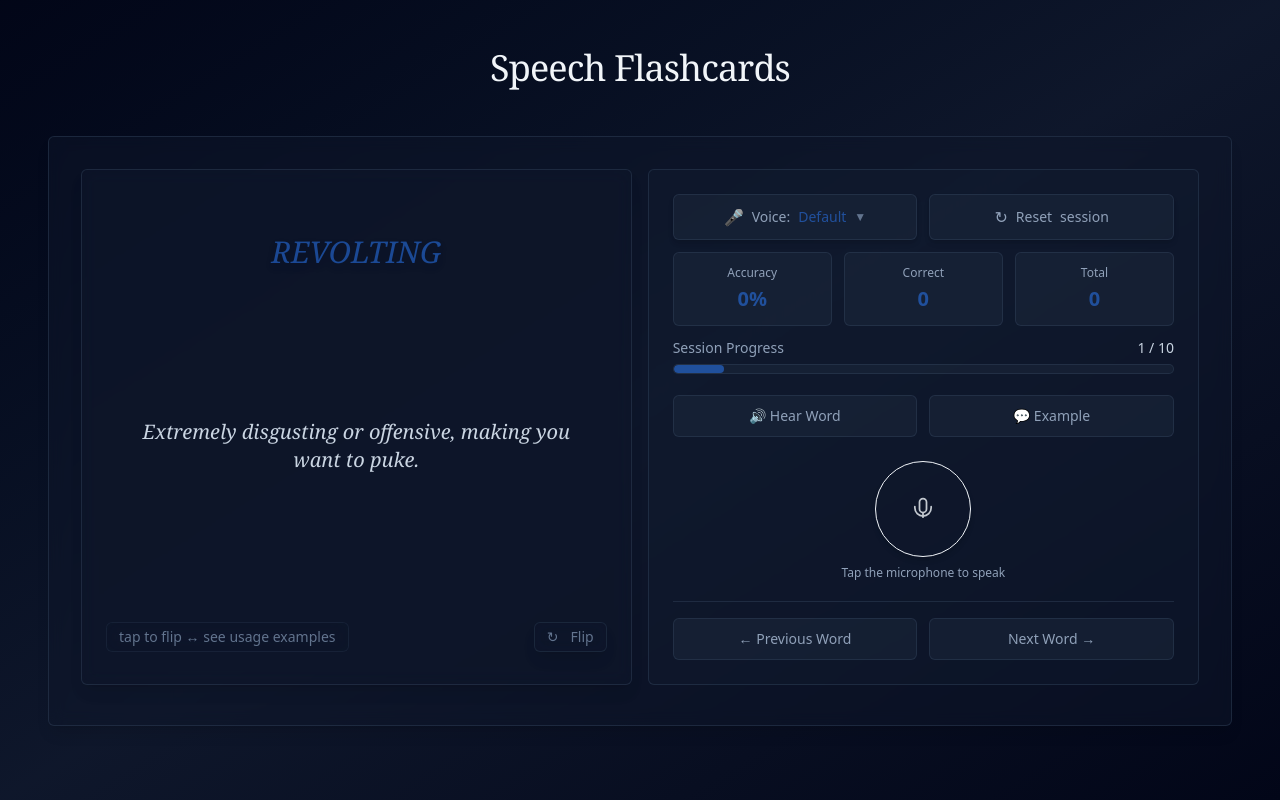
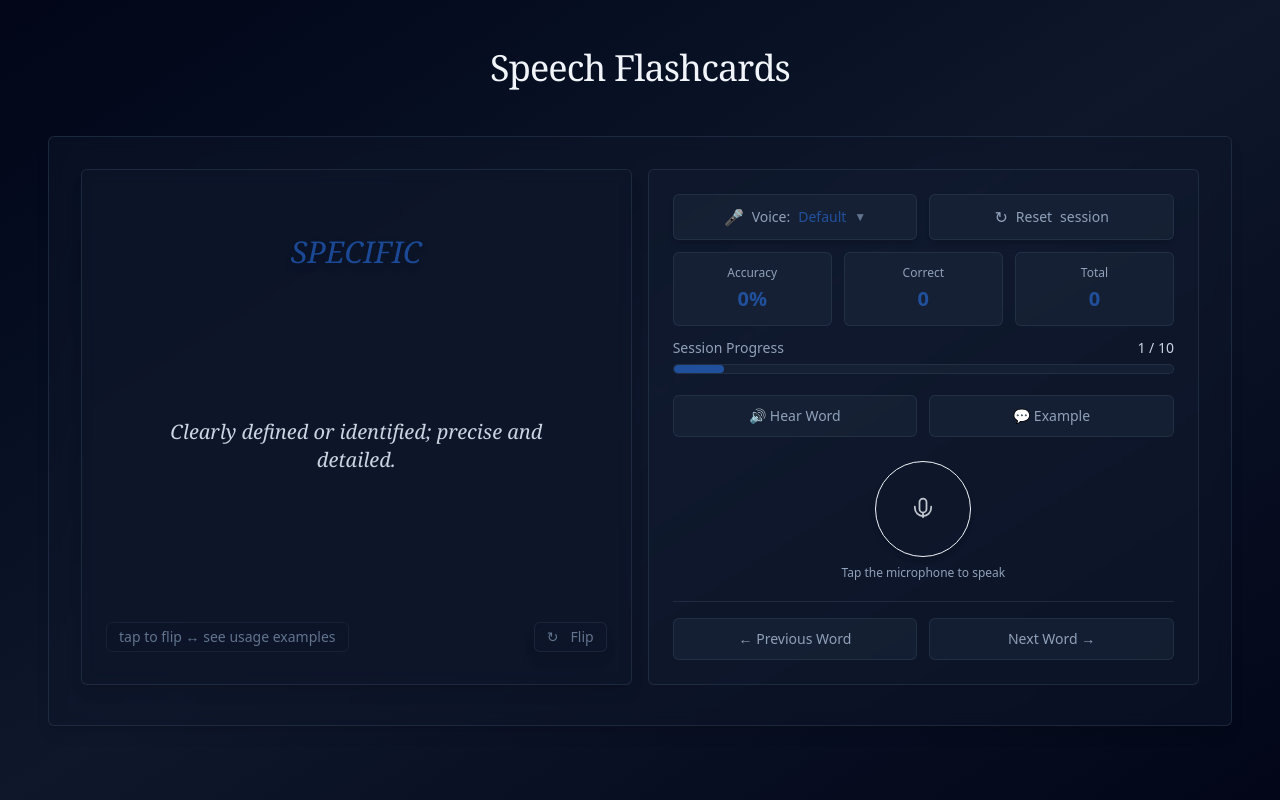
Before and after one commit to deregowskipiotr/pronunciation-app, a React (Vite) app: page / in a window 1280 px wide. Built offline with nearby package versions, Linux system fonts and the light colour scheme.

Commit message:
new words..

```diff
--- a/src/data/vocabulary.ts
+++ b/src/data/vocabulary.ts
@@ -6,85 +6,89 @@ import type { VocabularyWord } from "@/types";
 
 export const vocabularyWords: VocabularyWord[] = [
   {
-    id: 1,
-    word: "revolting",
-    explanation: "Extremely disgusting or offensive, making you want to puke.",
-    example: "That revolting smell from the gym socks made everyone run away.",
+    id: 21,
+    word: "specific",
+    explanation: "Clearly defined or identified; precise and detailed.",
+    example:
+      "Please be more specific about your requirements so I can help you better.",
     example1:
-      "The politician's revolting lies during the debate had the crowd chanting for pizza instead of votes.",
+      "The doctor gave specific instructions about when to take the medication.",
   },
   {
-    id: 2,
-    word: "to get to grips with",
-    explanation: "To start understanding and handling something difficult.",
-    example: "I need time to get to grips with this new React hook.",
+    id: 22,
+    word: "clothes",
+    explanation: "Items worn to cover the body; garments.",
+    example: "I need to buy new clothes for the job interview tomorrow.",
     example1:
-      "My cat finally got to grips with the laser pointer—now it's chasing it like a drunk coder debugging Tailwind at 3 AM.",
+      "The designer's clothes were featured in fashion magazines worldwide.",
   },
   {
-    id: 3,
-    word: "to ridicule",
-    explanation: "To make fun of someone in a mean or mocking way.",
-    example: "They started to ridicule his old phone in front of everyone.",
+    id: 23,
+    word: "picture",
+    explanation:
+      "A visual representation created using paint, photography, or other methods.",
+    example: "Let me take a picture of the beautiful sunset.",
     example1:
-      "The boss ridiculed Dave's bourbon tasting notes, saying his 'oaky vibes' sounded like a tree got lost in a whiskey barrel party.",
+      "The artist's picture captured the raw emotion of the moment perfectly.",
   },
   {
-    id: 4,
-    word: "to insult",
-    explanation: "To say something rude or hurtful to offend someone.",
-    example: "Don't insult your friend by laughing at their outfit.",
-    example1:
-      "She insulted the barista by calling his latte art 'a sad cloud that looks like my ex's coding skills'.",
+    id: 24,
+    word: "vegetable",
+    explanation:
+      "A plant or part of a plant used as food, typically savory rather than sweet.",
+    example: "You should eat at least five portions of vegetables every day.",
+    example1: "The restaurant sources its vegetables from local organic farms.",
   },
   {
-    id: 5,
-    word: "to take sb for a ride",
-    explanation: "To cheat or deceive someone, often for money or fun.",
-    example: "The salesman tried to take us for a ride with a fake deal.",
+    id: 25,
+    word: "suite",
+    explanation:
+      "A set of rooms designed for a particular purpose, or a set of matching furniture.",
+    example: "We booked a suite at the hotel for our anniversary weekend.",
     example1:
-      "That shady Uber driver took me for a ride—drove me around Warsaw hood blasting polka remixes while my bourbon buzz wore off.",
+      "The software suite includes programs for word processing, spreadsheets, and presentations.",
   },
   {
-    id: 6,
-    word: "embellishment",
+    id: 26,
+    word: "entrepreneur",
     explanation:
-      "An added detail that makes a story more interesting, sometimes exaggerated.",
-    example: "His fishing story had too many embellishments to be true.",
+      "A person who organizes and operates a business, taking on financial risk.",
+    example:
+      "She's a young entrepreneur who started her own tech company at age 22.",
     example1:
-      "Her resume's embellishment claimed she coded Next.js apps while wrestling bears in the Mazovia woods.",
+      "The entrepreneur pitched her innovative idea to several investors.",
   },
   {
-    id: 7,
-    word: "gross",
-    explanation: "Disgusting or nasty, often about something slimy or yucky.",
-    example: "The gross leftovers in the fridge were growing fur.",
-    example1:
-      "That gross glitch in my React app made buttons fart emojis every time I clicked deploy—like Docker throwing a tantrum.",
+    id: 27,
+    word: "height",
+    explanation: "The measurement of how tall a person or object is.",
+    example: "What's the height of that building? It looks enormous.",
+    example1: "The athlete's height gave him an advantage in basketball.",
   },
   {
-    id: 8,
-    word: "to resemble",
-    explanation: "To look like or be similar to someone or something.",
-    example: "She resembles her mom a lot in photos.",
+    id: 28,
+    word: "queue",
+    explanation: "A line of people or vehicles waiting for something.",
+    example: "There was a long queue outside the cinema for the new movie.",
     example1:
-      "My TypeScript error messages resemble angry drunk uncles at a whiskey tasting—yelling vague complaints with no fixes.",
+      "Customers joined the virtual queue online before the product launch.",
   },
   {
-    id: 9,
-    word: "to pull oneself together",
-    explanation: "To calm down and control your emotions after getting upset.",
-    example: "After the bad news, he had to pull himself together quickly.",
-    example1:
-      "After spilling premium bourbon on his keyboard mid-code sprint, he pulled himself together by pretending it was a fancy glitch art install.",
+    id: 29,
+    word: "almond",
+    explanation:
+      "An edible oval nut with a hard shell, or the tree that produces it.",
+    example: "Would you like some almond milk in your coffee?",
+    example1: "The cake was decorated with sliced almonds and fresh berries.",
   },
   {
-    id: 10,
-    word: "abnormality",
-    explanation: "Something unusual or not normal, like a weird feature.",
-    example: "The doctor checked for any abnormality in the test results.",
+    id: 30,
+    word: "comfortable",
+    explanation:
+      "Providing physical ease and relaxation; free from stress or discomfort.",
+    example: "These shoes are very comfortable for walking long distances.",
     example1:
-      "The abnormality in my flashcard app? It quizzes you on words while animating dancing vodka bottles with Framer Motion.",
+      "She felt comfortable enough with the team to share her honest opinion.",
   },
 ];
 
```
